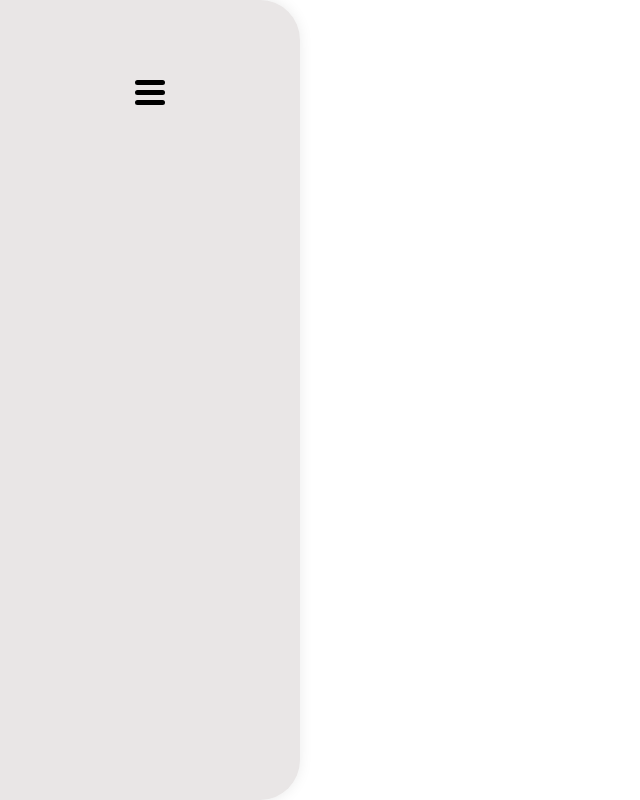
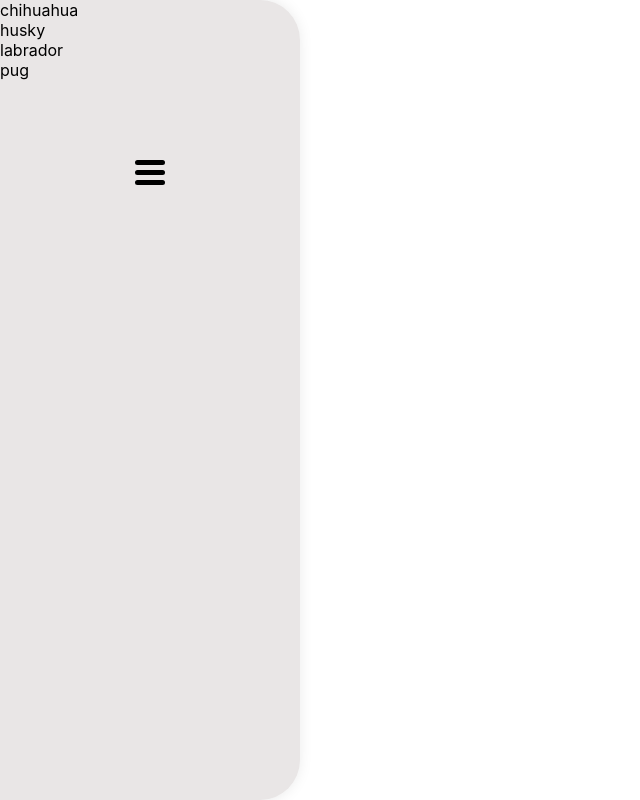
Before and after one commit to Thiagoccarb/Q9-Tecnologia---chalenge, a React (Create React App) app: page /breeds in a window 1280 px wide. Shown: the whole page, without its empty margins (0-640 px from the left). Built offline with nearby package versions, Linux system fonts and the light colour scheme.

Commit message:
Implements ul display logic in Menu.tsx

```diff
--- a/src/pages/BreedsMenu/Menu.tsx
+++ b/src/pages/BreedsMenu/Menu.tsx
@@ -1,12 +1,24 @@
 import * as React from 'react';
 
 export default function BreedsMenu() {
+  const [showBreedsMenu, setShowBreedsMenu] = React.useState<boolean>(false);
+
+  const handleShowBreedsMenu = () => setShowBreedsMenu(!showBreedsMenu);
   return (
     <section
       className='menu'
     >
+      <ul
+        className={showBreedsMenu ? 'on' : ''}
+      >
+        <li>chihuahua</li>
+        <li>husky</li>
+        <li>labrador</li>
+        <li>pug</li>
+      </ul>
       <button
         className='hamburger-menu'
+        onClick={handleShowBreedsMenu}
       >
         <span></span>
         <span></span>
```
